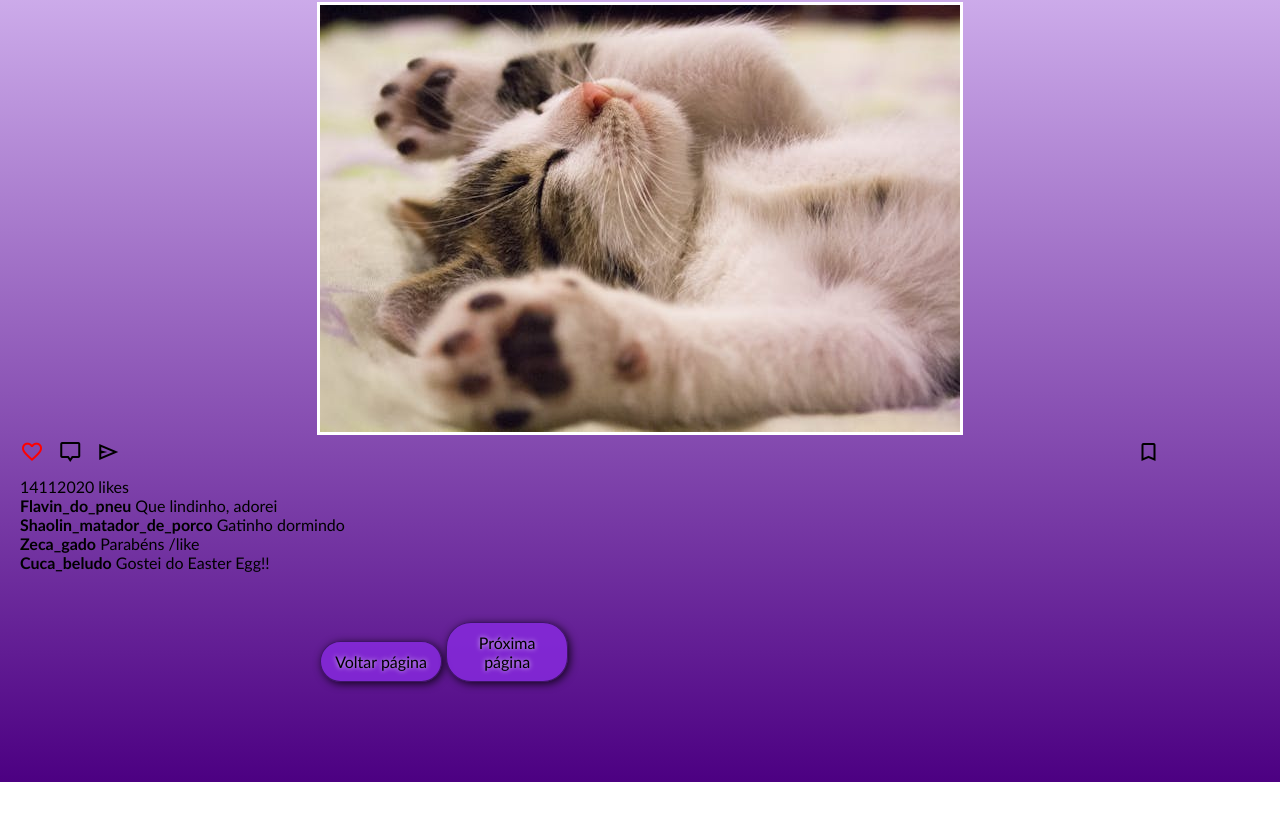
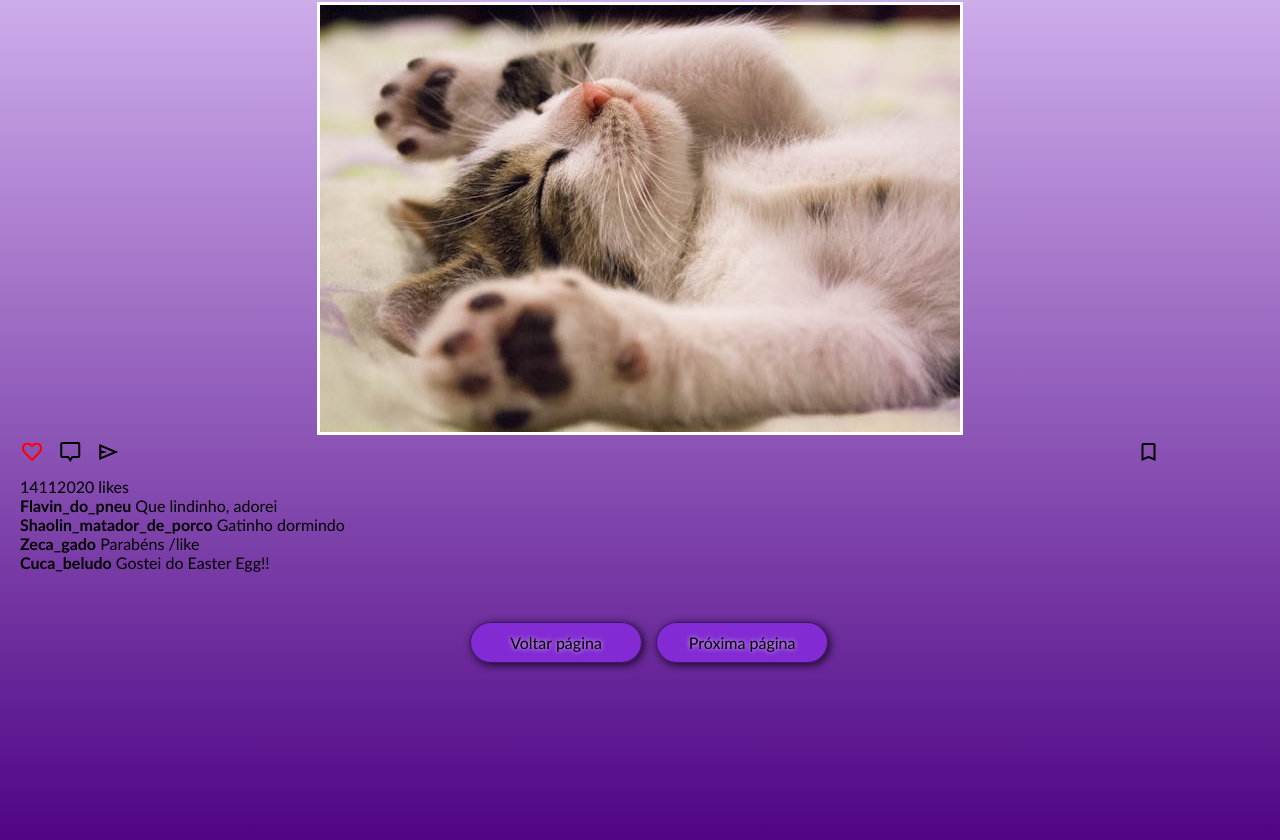
Before and after one commit to iGugae/Aniversario_Calichu, a plain HTML site: page pag02.html in a window 1280 px wide. Shown: the part 94-934 px from the top of the page. Before the commit the page ends 876 px from the top, so only its background shows below. Drawn offline with nearby package versions, Linux system fonts and the light colour scheme.

Commit message:
Segunda pag

```diff
--- a/Estilos/segundo.css
+++ b/Estilos/segundo.css
@@ -7,8 +7,7 @@
 }
 
 body {
-    height: 100%;
-    width: 100%;
+    position: relative;
     background-image: linear-gradient(to bottom, rgba(137, 43, 226,0.3), rgba(76, 0, 130));
 }
 
@@ -79,12 +78,12 @@ article {
     margin: 10px 20px;
 }
 
-footer > div > a {
+footer > div > a#prev {
     display: inline-block;
-    width: 100px;
+    width: 150px;
     padding: 10px;
     margin-top: 40px;
-    margin-bottom: 100px;
+    margin-bottom: 200px;
     text-align: center;
 
     background-color: rgba(137, 43, 226, 0.8);
@@ -94,10 +93,27 @@ footer > div > a {
     text-decoration: none;
     box-shadow: 2px 2px 8px rgba(0, 0, 0, 0.8);
     text-shadow: 0px 0px 5px rgba(255, 255, 255, 0.8);
+
+    translate: calc(50vw - 170px);
 }
 
-footer > div > a#prev {
-    margin-left: 25%;
+footer > div > a#next {
+    display: inline-block;
+    width: 150px;
+    padding: 10px;
+    margin-top: 40px;
+    margin-bottom: 200px;
+    text-align: center;
+
+    background-color: rgba(137, 43, 226, 0.8);
+    color: black;
+    border: 1px solid rgba(0, 0, 0, 0.5);
+    border-radius: 25px;
+    text-decoration: none;
+    box-shadow: 2px 2px 8px rgba(0, 0, 0, 0.8);
+    text-shadow: 0px 0px 5px rgba(255, 255, 255, 0.8);
+
+    translate: calc(50vw - 160px);
 }
 
 footer > div > a:hover {
--- a/Estilos/terceiro.css
+++ b/Estilos/terceiro.css
@@ -3,6 +3,7 @@
 * {
     margin: 0px;
     padding: 0px;
+    font-family: 'Gill Sans', 'Gill Sans MT', Calibri, 'Trebuchet MS', sans-serif;
 }
 
 body,html {
```
